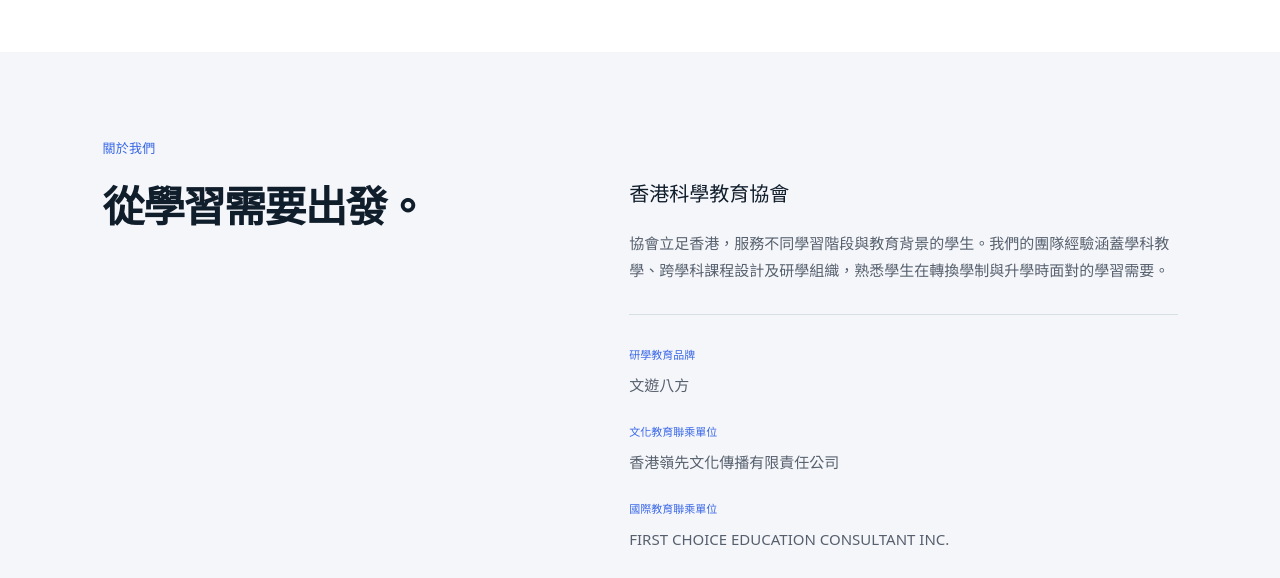
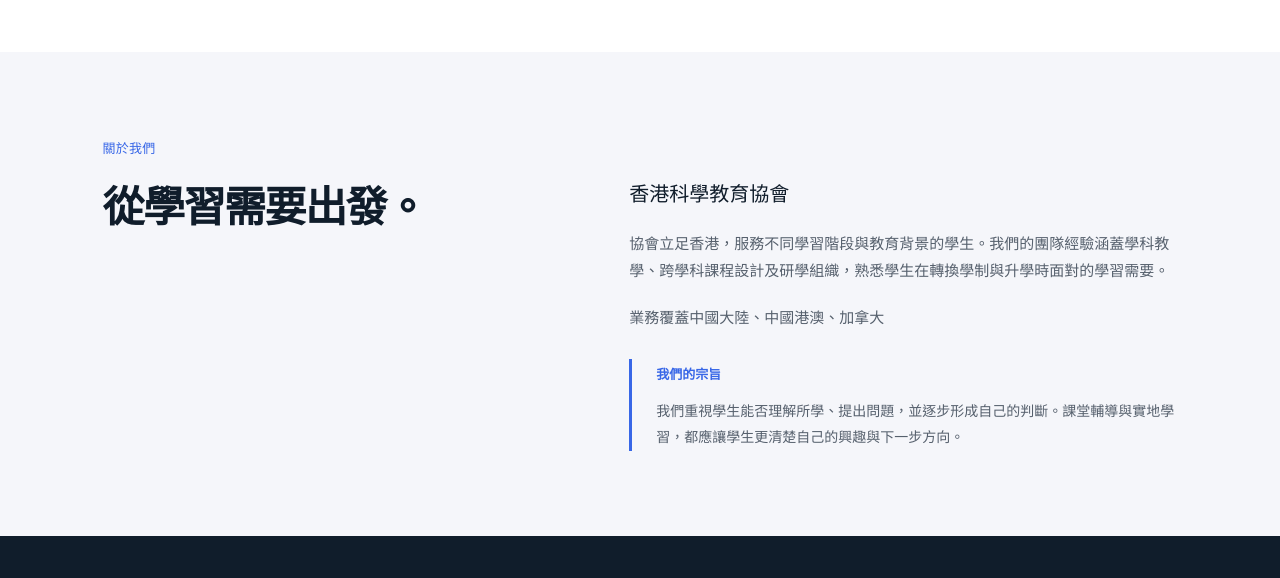
Before and after one commit to TsingJyu/HKCDLCL_Portfolio, a plain HTML site: page education/index.html in a window 1280 px wide. Shown: the part 6400-6978 px from the top of the page. Drawn offline with Linux system fonts and the light colour scheme.

Commit message:
Update index.html

```diff
--- a/education/index.html
+++ b/education/index.html
@@ -40,7 +40,7 @@
 <section class="institution-visits" id="institution-visits" aria-labelledby="institution-title"><div class="container"><div class="section-top"><div><span class="section-label">大灣區研學</span><h3 id="institution-title">企業與機構交流</h3></div><p>我們提供科技大廠、科研院所及政府與公共機構的交流學習機會，讓學生了解課堂以外的研究工作、技術應用與公共服務。</p></div><div class="visit-intro"><h4>走進現場，與從業者交流。</h4><p>按學生興趣及機構接待安排，選擇參訪項目，配合現場講解與交流提問。學生可以了解一項技術如何運用，也能認識相關專業的學習與工作方向。</p></div><p class="visit-list-label">參訪項目選擇</p><div class="institution-grid"><article><h4>智能科技與製造</h4><p>從自動駕駛到晶片、機械人與 3D 打印，了解科技研發和產品應用。</p><ul><li>百度 Apollo 自動駕駛</li><li>北大晶片實驗室</li><li>韓端 MRT 機械人</li><li>創想三維工業美學博物館 · 3D 打印</li></ul></article><article><h4>生命科學與健康</h4><p>接觸細胞、基因及腦科學研究，認識生命科學的研究方向與應用。</p><ul><li>深圳灣實驗室</li><li>深圳綜合細胞庫科普館</li><li>深圳市腦科學技術產業創新中心</li><li>華大基因時空中心</li></ul></article><article><h4>無人機與航空</h4><p>走進無人機企業與通航基地，了解飛行技術及相關產業。</p><ul><li>大疆創新</li><li>高巨創新</li><li>銀英航空</li><li>東部通航基地</li></ul></article><article><h4>科學探索與綠色能源</h4><p>結合太空科技、科研設施與環保能源主題，認識不同領域的研究和實踐。</p><ul><li>綠航星際太空科技研究院</li><li>中科院散裂中子源</li><li>深能環保能源生態園</li></ul></article></div></div></section>
 <section class="journeys" id="journeys" aria-labelledby="journeys-title"><div class="container"><div class="section-top"><div><span class="section-label">遊學研學</span><h3 id="journeys-title">高校參訪與朋輩輔導</h3></div><p>以香港高校參訪為主，配合學長姐的經驗分享。<br>學生可以帶着自己的選科和升學問題，<br>了解不同院校的學習環境與課程特色。</p></div><div class="tour-focus"><article><h4>高校參訪</h4><p>可安排香港八校遊覽，亦可按興趣選擇重點院校。參訪著重認識教學環境與學科特色，讓學生比較不同院校，思考適合自己的學習方向。</p></article><article><h4>朋輩輔導</h4><p>由學長姐分享選科與升學經驗，介紹所修課程的要求和學習方法。學生可直接提問，了解在大學學習時會遇到甚麼問題。</p></article><article><h4>從課程到產業</h4><p>校園參訪可結合企業與機構交流，讓學生對照大學所學與實際工作，進一步了解感興趣的專業。</p><a class="visit-inline-link" href="#institution-visits">查看企業與機構參訪 <span aria-hidden="true">↑</span></a></article></div><div class="study-formats" id="vip-study" aria-label="參與形式"><article><h4>VIP 訂製</h4><p>以多對一方式，按學生的學科興趣及升學方向選擇高校、企業或機構參訪，預留交流時間，集中討論個人關心的問題。</p></article><article><h4>團體研學</h4><p>為學校及學生團體設計共同的研學主題，結合校園導覽、企業與機構參訪及專題學習，配合學生年級與團體需要安排。</p></article></div><div class="vip-gallery"><figure><img src="assets/vip-campus-redacted.webp?v=soft2" alt="香港校園參訪，人物已整體模糊處理" width="1800" height="1012" loading="lazy"><figcaption>香港校園參訪</figcaption></figure><figure><img src="assets/vip-hongkong-life-redacted.webp?v=soft2" alt="香港文化參訪，人物及背景路人已整體模糊處理" width="1800" height="1012" loading="lazy"><figcaption>香港研學活動</figcaption></figure></div></div></section></section>
 <section class="admissions-section container" id="admissions" aria-labelledby="admissions-title"><div class="section-top"><div><span class="section-label">入學申請</span><h2 id="admissions-title">了解要求，做好申請準備。</h2></div><p>從中學升大學、副學士升學，到學士升碩士，<br>我們按學生目前的學歷與成績，<br>協助選擇申請方向並準備所需資料。</p></div><div class="admissions-details"><article><h3>釐清申請方向</h3><p>先了解學生目前的學習背景與升學目標，再比較課程內容及入學要求，梳理適合申請的方向。</p></article><article><h3>整理學習經歷</h3><p>把修讀課程與研學項目中學過的內容整理清楚，說明自己的學科興趣及實際參與，作為準備申請材料的基礎。</p></article><article><h3>安排申請準備</h3><p>按目標課程梳理所需資料與申請次序。需要改善學業表現的學生，可同時配合學科輔導，準備下一階段的升學。</p></article></div></section>
-<section class="about" id="about"><div class="container"><div class="about-intro"><div><span class="section-label">關於我們</span><h2>從學習需要出發。</h2></div><div><p class="lead">香港科學教育協會</p><p>協會立足香港，服務不同學習階段與教育背景的學生。我們的團隊經驗涵蓋學科教學、跨學科課程設計及研學組織，熟悉學生在轉換學制與升學時面對的學習需要。</p><div class="association-partners" aria-label="教育品牌與聯乘單位"><div><span>研學教育品牌</span><p>文遊八方</p></div><div><span>文化教育聯乘單位</span><p>香港嶺先文化傳播有限責任公司</p></div><div><span>國際教育聯乘單位</span><p lang="en">FIRST CHOICE EDUCATION CONSULTANT INC.</p></div></div><div class="association-mission"><span>我們的宗旨</span><p>我們重視學生能否理解所學、提出問題，並逐步形成自己的判斷。課堂輔導與實地學習，都應讓學生更清楚自己的興趣與下一步方向。</p></div></div></div></div></section>
+<section class="about" id="about"><div class="container"><div class="about-intro"><div><span class="section-label">關於我們</span><h2>從學習需要出發。</h2></div><div><p class="lead">香港科學教育協會</p><p>協會立足香港，服務不同學習階段與教育背景的學生。我們的團隊經驗涵蓋學科教學、跨學科課程設計及研學組織，熟悉學生在轉換學制與升學時面對的學習需要。</p><p class="business-coverage">業務覆蓋中國大陸、中國港澳、加拿大</p><div class="association-mission"><span>我們的宗旨</span><p>我們重視學生能否理解所學、提出問題，並逐步形成自己的判斷。課堂輔導與實地學習，都應讓學生更清楚自己的興趣與下一步方向。</p></div></div></div></div></section>
 </main>
 <footer><div class="container footer-main"><a class="brand footer-brand" href="#home"><img src="assets/logo-mark-white.svg" alt="" width="46" height="46"><span><strong>香港科學教育協會</strong><small>學科輔導・背景提升・入學申請</small></span></a><a class="back-top" href="#home">返回頂部 ↑</a></div><div class="container footer-bottom"><span>© 2026 香港科學教育協會</span><span>立足香港</span></div></footer>
 </body></html>
```
